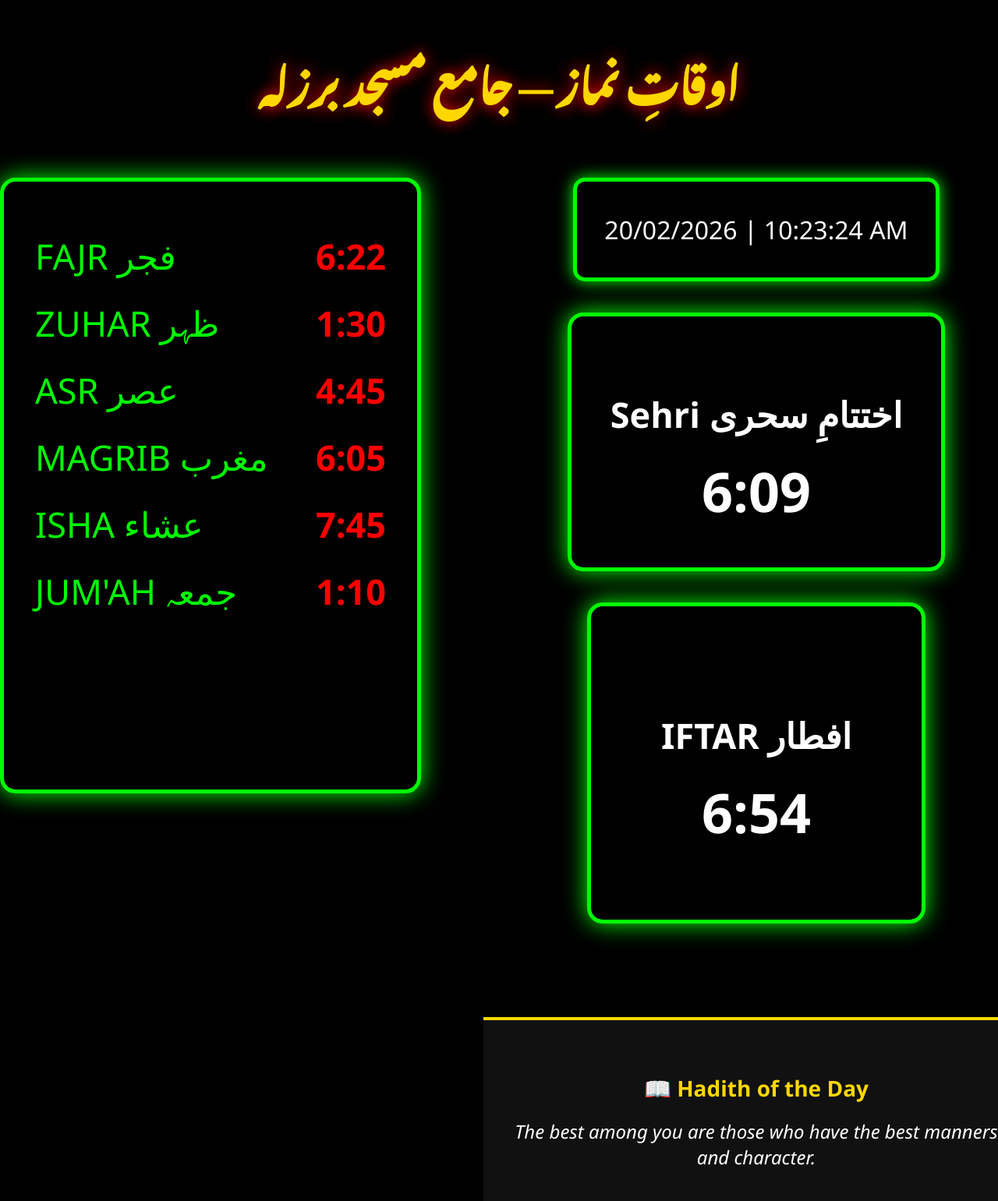
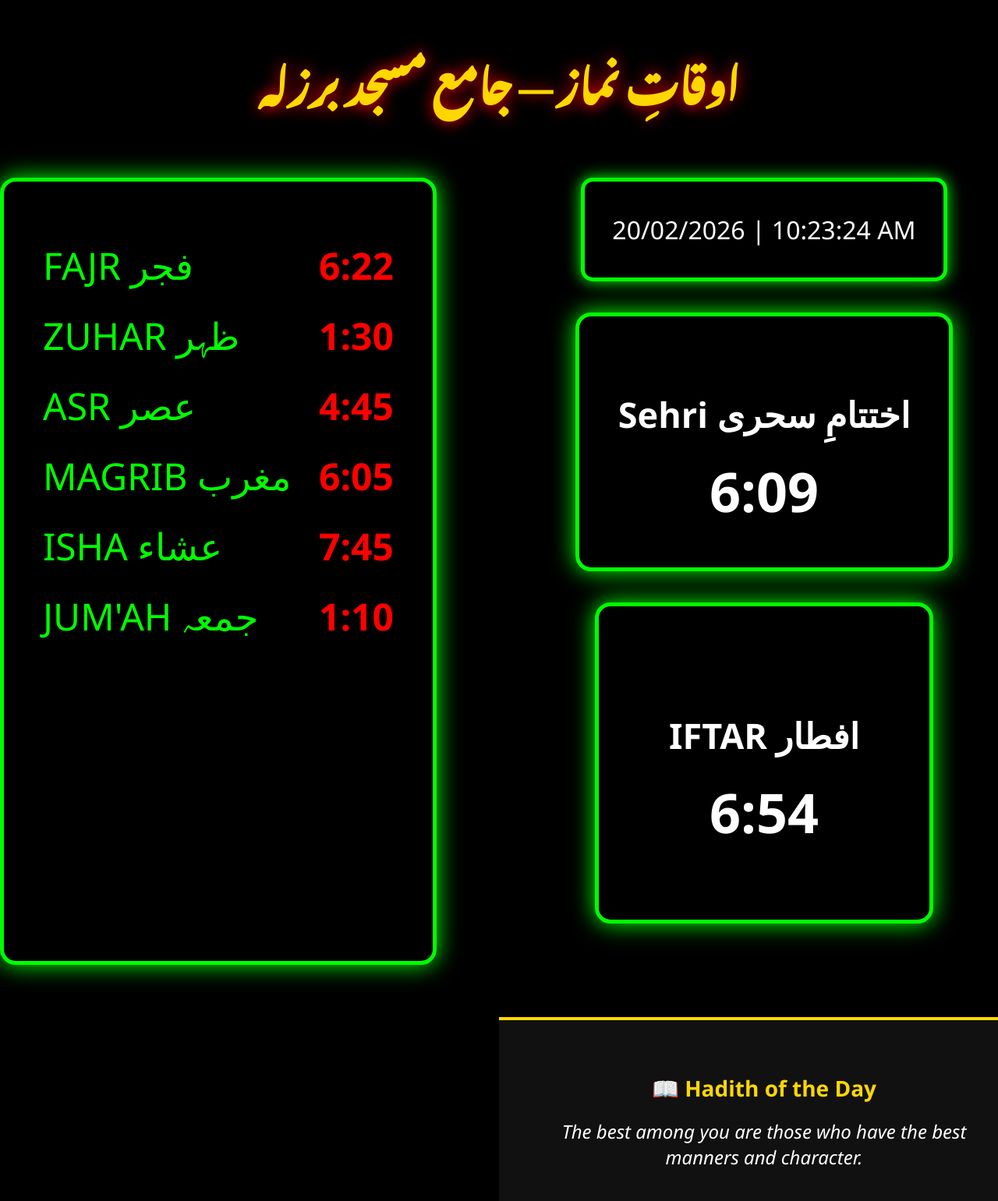
Before and after one commit to mazimmanzoor/jamia-masjid-barzulla, a Flask app: page / in a window 1280 px wide. Shown: the whole page at 78% size. Run offline with Flask 3, Linux system fonts and the light colour scheme.

Commit message:
Update style.css

```diff
--- a/static/style.css
+++ b/static/style.css
@@ -26,13 +26,13 @@
 
 /* NAMAZ BOARD */
 .namaz-board {
-    font-size: 45px;
-    padding: 40px;
+    font-size: 48px;
+    padding: 50px;
     border: 5px solid lime;
     border-radius: 20px;
     box-shadow: 0 0 30px lime;
     text-align: left;
-    height : 700px
+    height : 900px
 }
 
 .namaz-board p {
```
